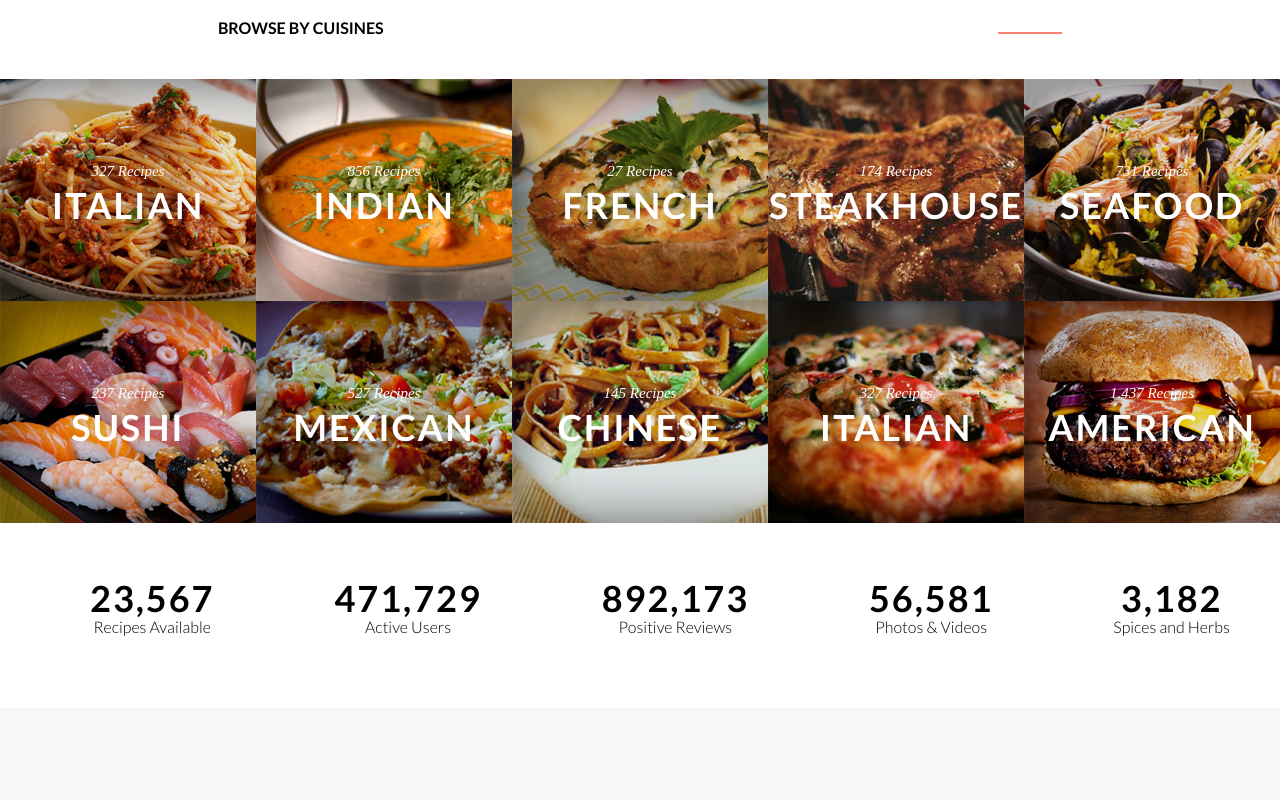
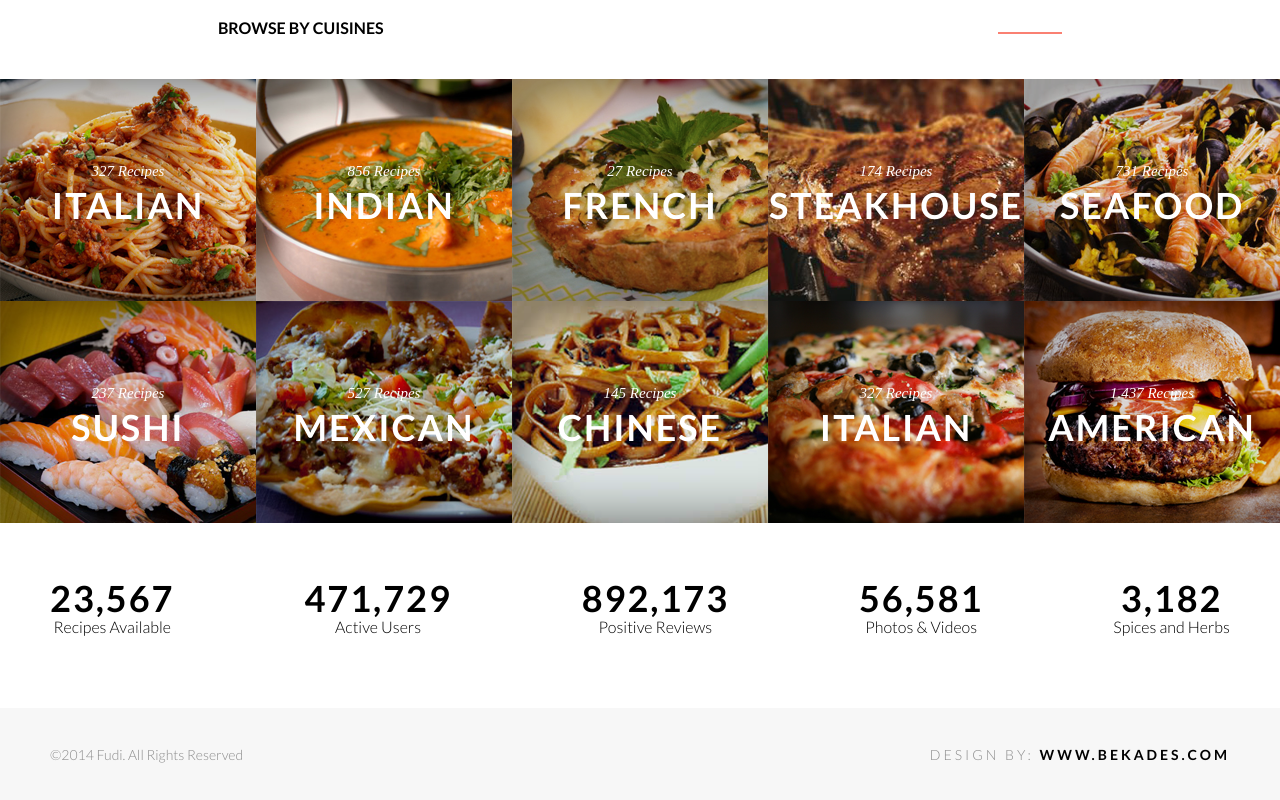
Before and after one commit to Firefly718/fudi, a website: page index.html in a window 1280 px wide. Shown: the part 2768-3568 px from the top of the page. Drawn offline with Linux system fonts and the light colour scheme.

Commit message:
finished footer block

```diff
--- a/index.html
+++ b/index.html
@@ -205,6 +205,13 @@
         </div>
     </section>
 
-    <footer></footer>
+    <footer>
+        <div class="container">
+            <div class="bottom">
+                <a class="bottom__link" href="#">©2014 Fudi. All Rights Reserved</a>
+                <a class="bottom__link--second" href="#">DESIGN BY:</a>
+            </div>
+        </div>
+    </footer>
 </body>
 </html>
--- a/scss/styles.scss
+++ b/scss/styles.scss
@@ -411,6 +411,8 @@ header {
         justify-content: space-between;
         // align-items: center;
         align-content: center;
+        padding: 0;
+        margin: 0;
     }
     // &__item {
     //     // align-self: center;
@@ -438,3 +440,36 @@ footer {
     min-height: 92px;
     background-color: #f7f7f7;
 }
+.bottom {
+    display: flex;
+    justify-content: space-between;
+    // align-content: center;
+    // outline: 2px dashed green;
+    padding-top: 3%;
+    &__link {
+        text-decoration: none;
+        color: #8b8b8b;
+        font-size: 1.4rem;
+        align-self: center;
+        font-family: 'Lato', Arial, Helvetica, sans-serif;
+        font-weight: 300;
+        &--second {
+            color: #8b8b8b;
+            text-decoration: none;
+            font-size: 1.4rem;
+            font-family: 'Lato', Arial, Helvetica, sans-serif;
+            font-weight: 300;
+            letter-spacing: 3px;
+            &::after{
+                content: ' WWW.BEKADES.COM';
+                color: #000;
+                font-weight: bold;
+                // display: block;
+                // width: 17%;
+                // padding: 2px;
+                // border-bottom: 1px solid $brand-color;
+                // margin: 0 auto;
+            }
+        }
+    }
+}
```
Also changed, not shown: css/styles.css.
